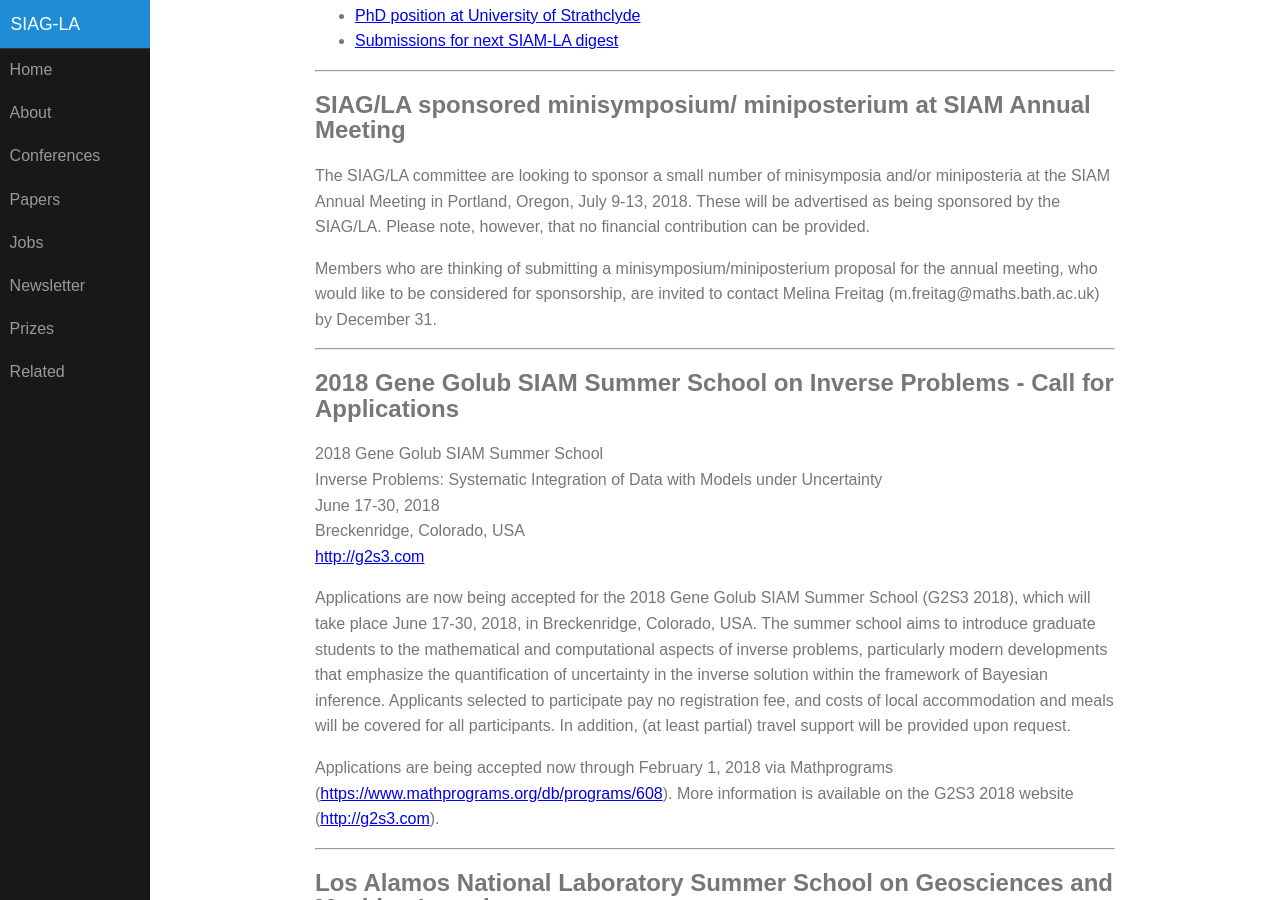
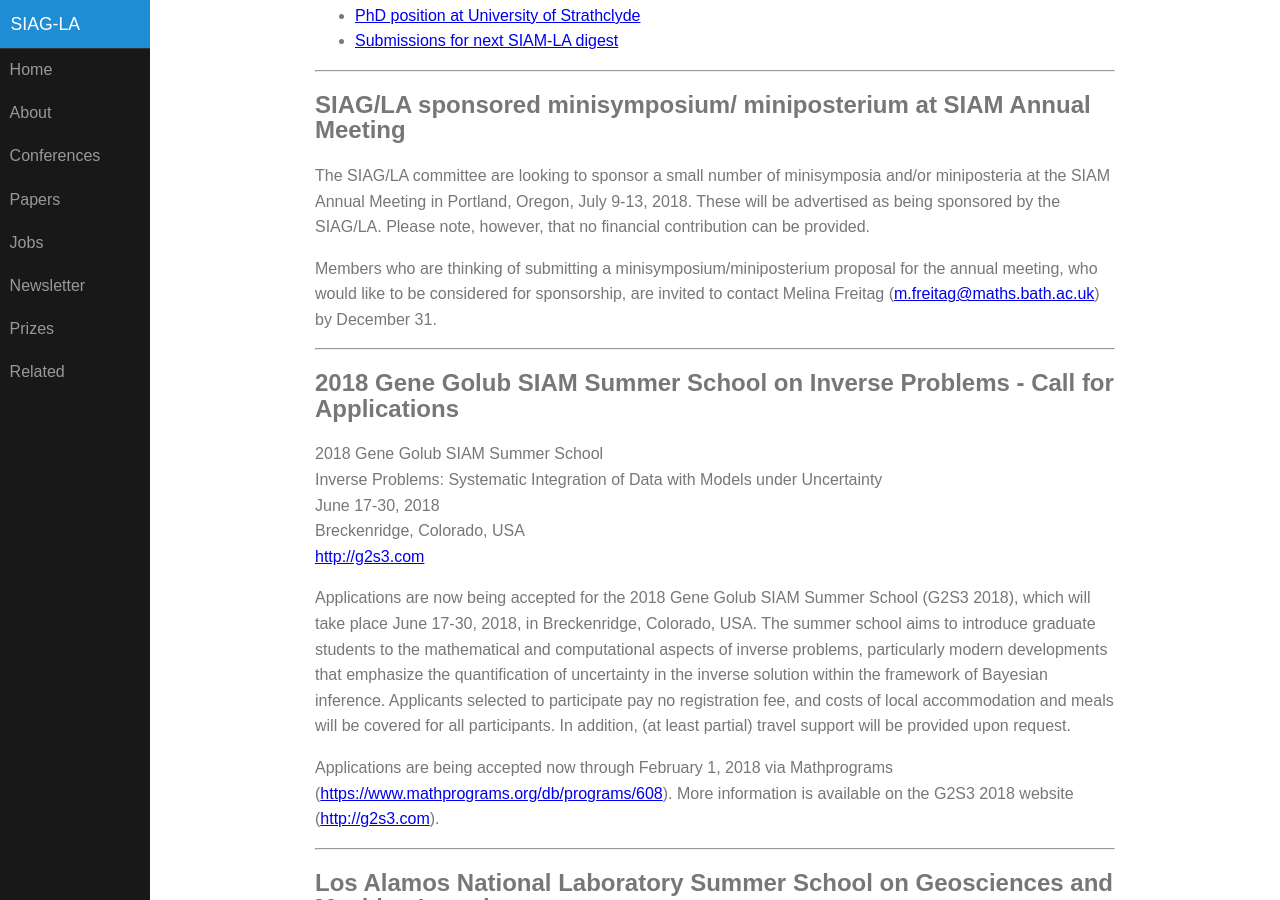
Before and after one commit to dbindel/siagla, a Jekyll site: the page built from _posts/2017-12-04-digest.md, in a window 1280 px wide and 900 px high, scrolled down 672 px. Built offline with Jekyll 4.4.1, drawn with Linux system fonts in a browser that asks for light colours; comment, search, counter and statistics services are not loaded; part of the change alters nothing that is shown.

```diff
--- a/_posts/2017-12-04-digest.md
+++ b/_posts/2017-12-04-digest.md
@@ -28,7 +28,7 @@ SIAG/LA is calling for sponsored minisymposia and miniposteria at the upcoming a
 
 The SIAG/LA committee are looking to sponsor a small number of minisymposia and/or miniposteria at the SIAM Annual Meeting in Portland, Oregon, July 9-13, 2018. These will be advertised as being sponsored by the SIAG/LA. Please note, however, that no financial contribution can be provided.
 
-Members who are thinking of submitting a minisymposium/miniposterium proposal for the annual meeting, who would like to be considered for sponsorship, are invited to contact Melina Freitag (m.freitag@maths.bath.ac.uk) by  December 31.
+Members who are thinking of submitting a minisymposium/miniposterium proposal for the annual meeting, who would like to be considered for sponsorship, are invited to contact Melina Freitag (<m.freitag@maths.bath.ac.uk>) by  December 31.
 
 
 ---------------
```
